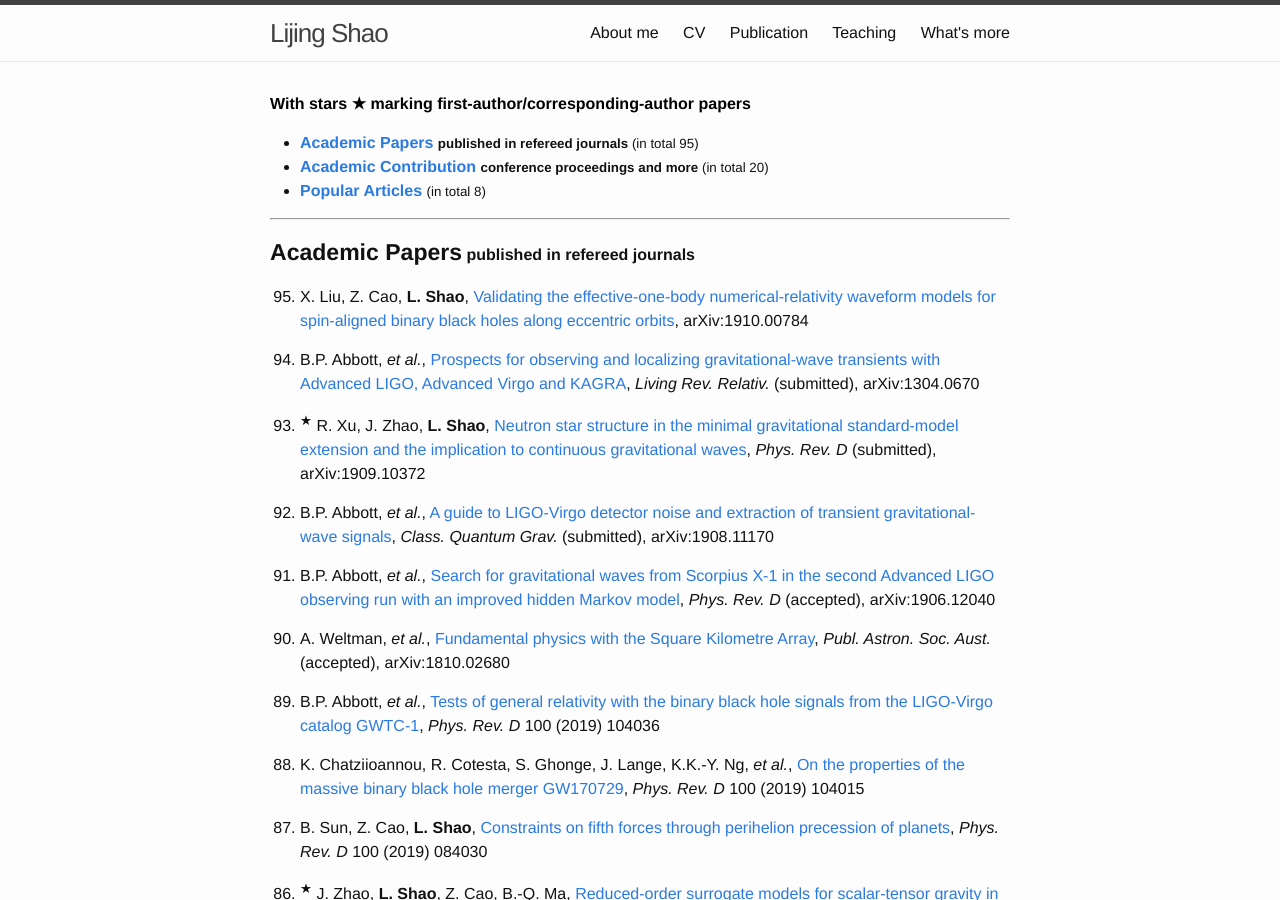
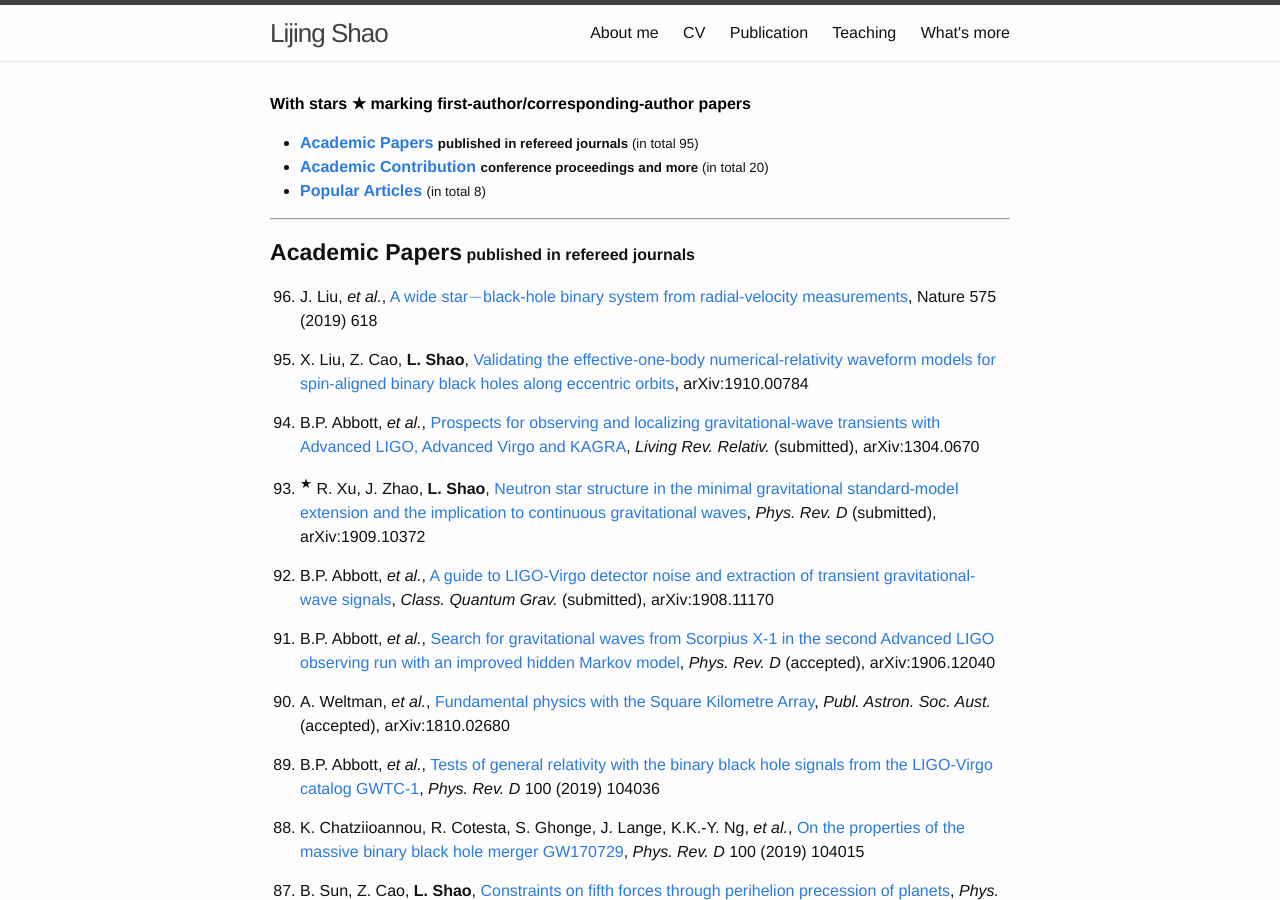
Before and after one commit to Friendshao/Friendshao.github.io, a Jekyll site: the page built from docs/publist.md, in a window 1280 px wide and 900 px high. Built offline with Jekyll 4.4.1, drawn with Linux system fonts in a browser that asks for light colours; formulas are drawn with MathJax 3.

Commit message:
add nature paper

```diff
--- a/docs/publist.md
+++ b/docs/publist.md
@@ -16,6 +16,12 @@ layout: default
 
 <a name="papers"></a>
 <big><big>**Academic Papers**</big></big> **published in refereed journals**
+
+
+0. J. Liu, *et al.*, [A wide star$-$black-hole binary system from
+   radial-velocity
+measurements](https://www.nature.com/articles/s41586-019-1766-2), Nature 575
+(2019) 618
 
 0. X. Liu, Z. Cao, **L. Shao**, [Validating the effective-one-body
 numerical-relativity waveform models for spin-aligned binary black holes
```
Also changed, not shown: index.html (+7 -0 lines).
